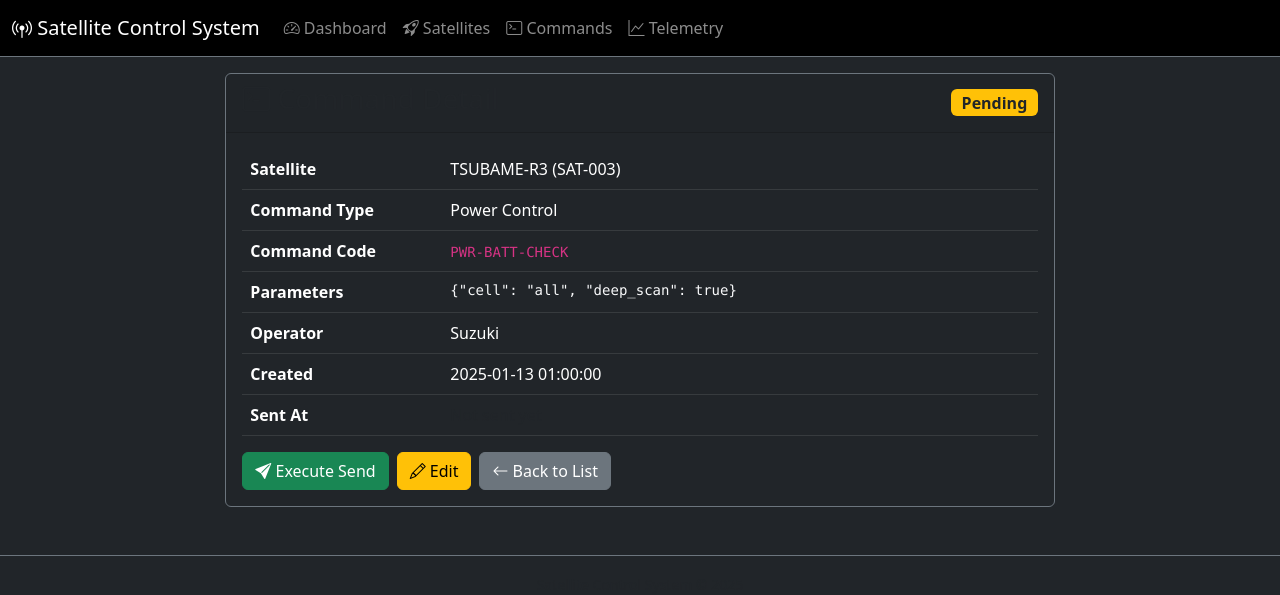
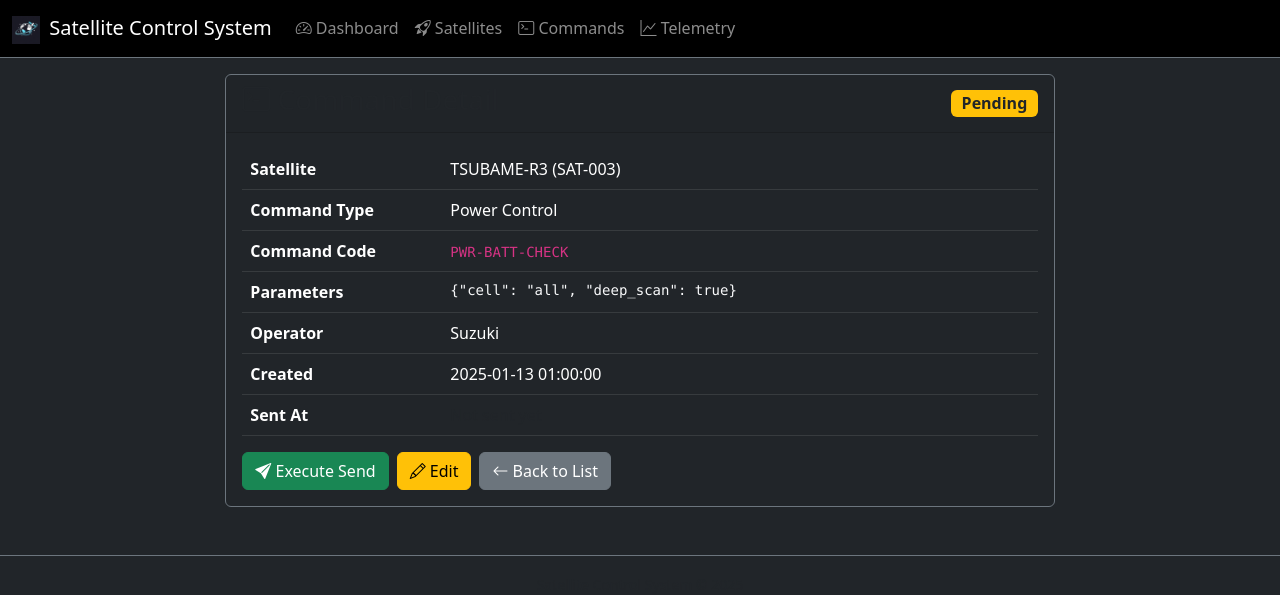
Before and after one commit to Kaneko-Takahashi/satellite-control-system, a Django app: page /commands/8/ in a window 1280 px wide. Shown: the top 595 px of the page. Run offline with Django 5.2, Linux system fonts and the light colour scheme; data comes from the database, SQL or seed files in the repository.

Commit message:
Add favicon and update navbar logo with satellite icon

```diff
--- a/satellite/templates/satellite/base.html
+++ b/satellite/templates/satellite/base.html
@@ -4,7 +4,10 @@
 <head>
     <meta charset="UTF-8">
     <meta name="viewport" content="width=device-width, initial-scale=1.0">
-    <title>{% block title %}Satellite Control System{% endblock %}</title>
+    <!-- Favicon -->
+    <link rel="icon" type="image/png" href="{% static 'images/favicon.png' %}">
+    <link rel="apple-touch-icon" href="{% static 'images/favicon.png' %}">
+    <title>Satellite Control System</title>
     <link href="https://cdn.jsdelivr.net/npm/bootstrap@5.3.0/dist/css/bootstrap.min.css"
           rel="stylesheet">
     <link href="https://cdn.jsdelivr.net/npm/bootstrap-icons@1.11.0/font/bootstrap-icons.css"
@@ -16,7 +19,7 @@
     <nav class="navbar navbar-expand-lg navbar-dark bg-black border-bottom border-secondary">
         <div class="container-fluid">
             <a class="navbar-brand" href="{% url 'satellite:dashboard' %}">
-                <i class="bi bi-broadcast-pin"></i>
+                <img src="{% static 'images/favicon.png' %}" alt="Logo" width="28" height="28" class="me-1">
                 Satellite Control System
             </a>
             <button class="navbar-toggler" type="button"
```
Also changed, not shown: static/images/favicon.png (added).
